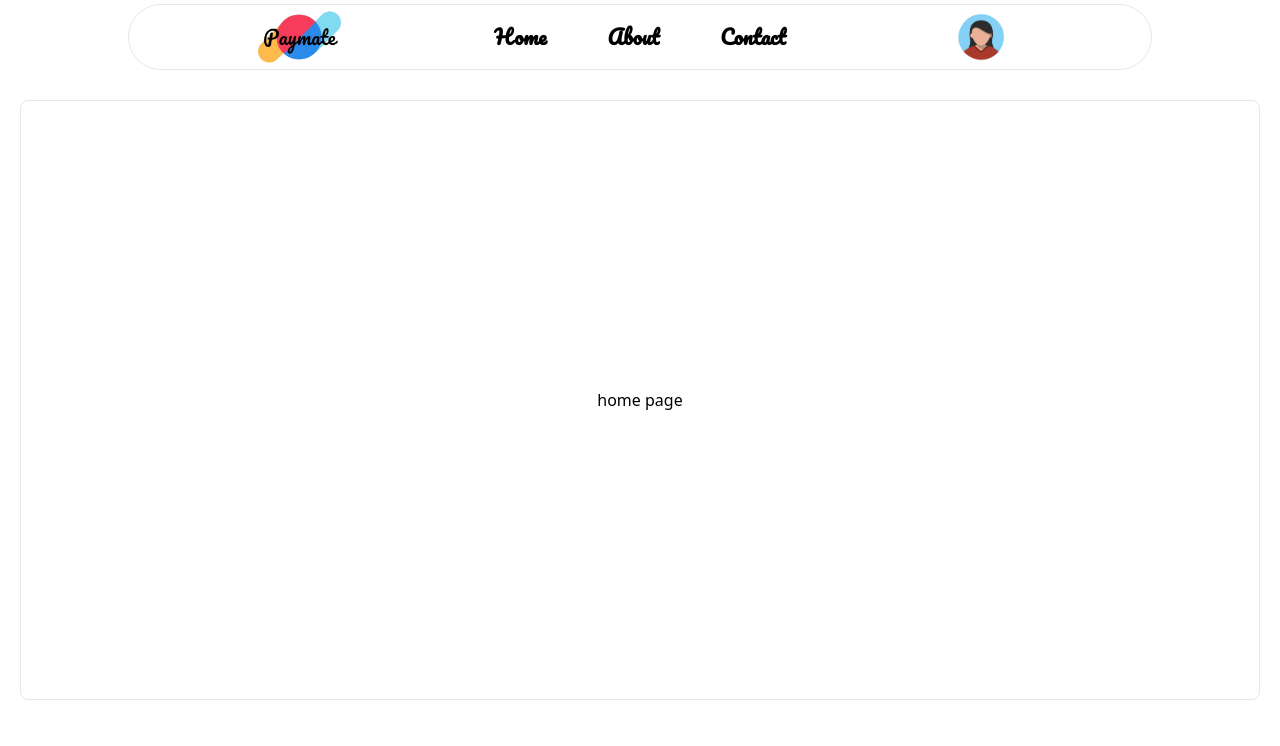
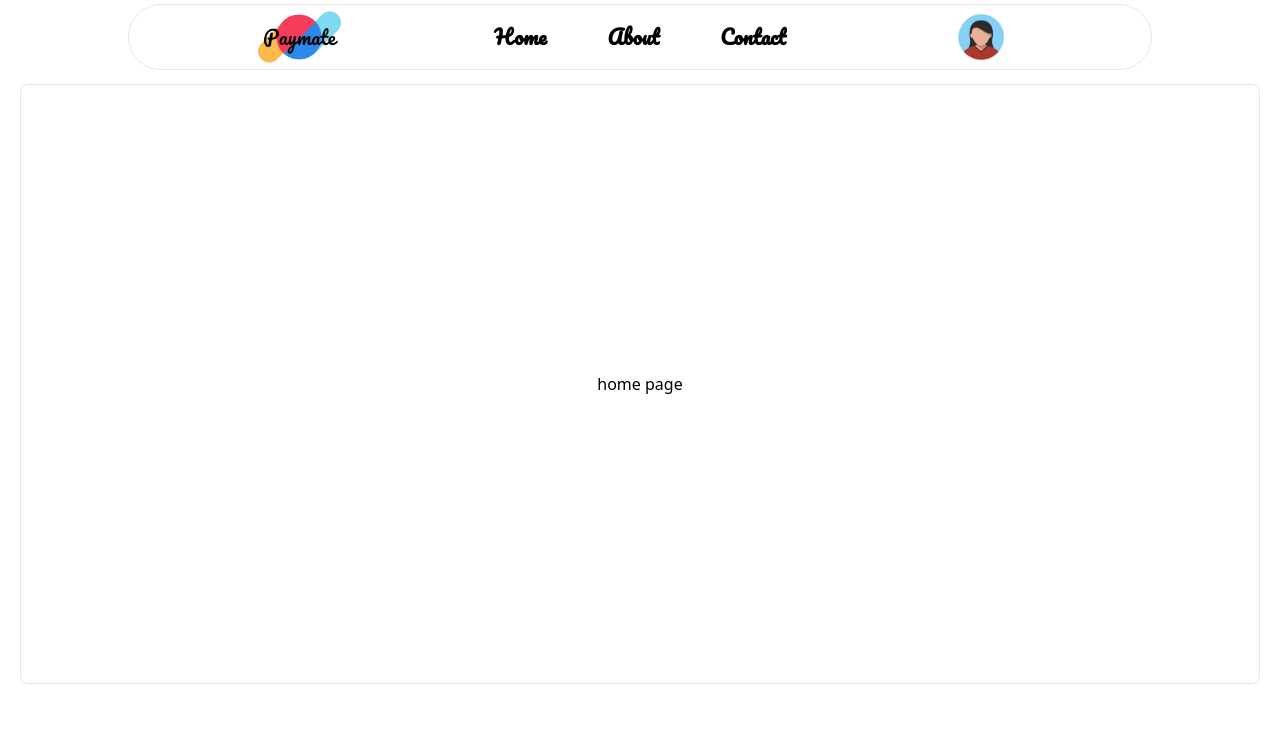
Before and after one commit to GRASiN1/PaymateFrontend, a React (Create React App) app: page / in a window 1280 px wide. Shown: the top 746 px of the page. Built offline with nearby package versions, Linux system fonts and the light colour scheme.

Commit message:
changed margin top

```diff
--- a/src/pages/home.jsx
+++ b/src/pages/home.jsx
@@ -9,7 +9,7 @@ export default function Home({ ref }) {
     // >
     //   <Navbar />
     <div
-      className="w-full min-h-192 flex flex-col justify-center items-center mt-20 border-1 rounded-lg"
+      className="w-full min-h-192 flex flex-col justify-center items-center mt-16 border-1 rounded-lg"
       ref={ref}
     >
       <h1>home page</h1>
```
